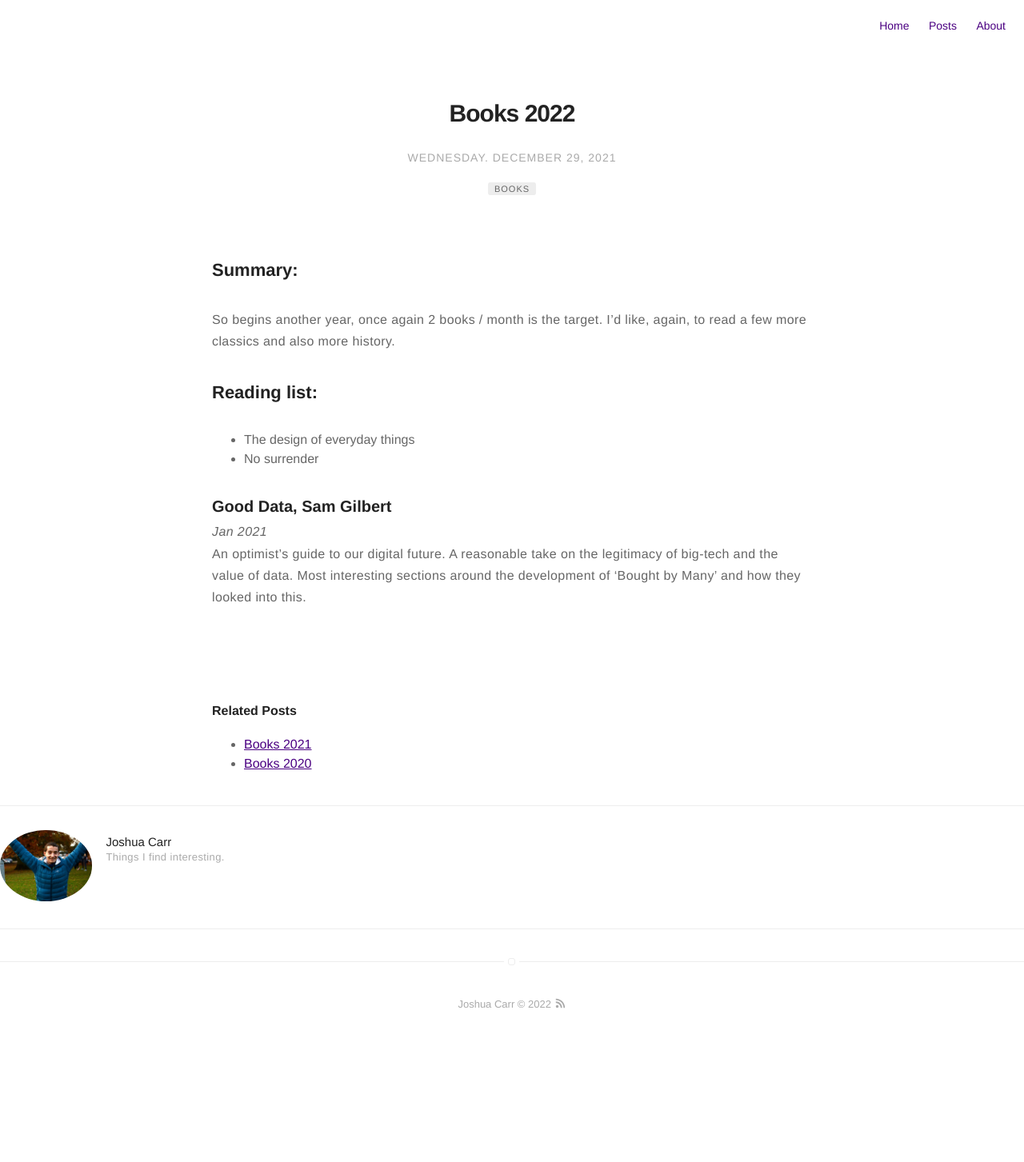
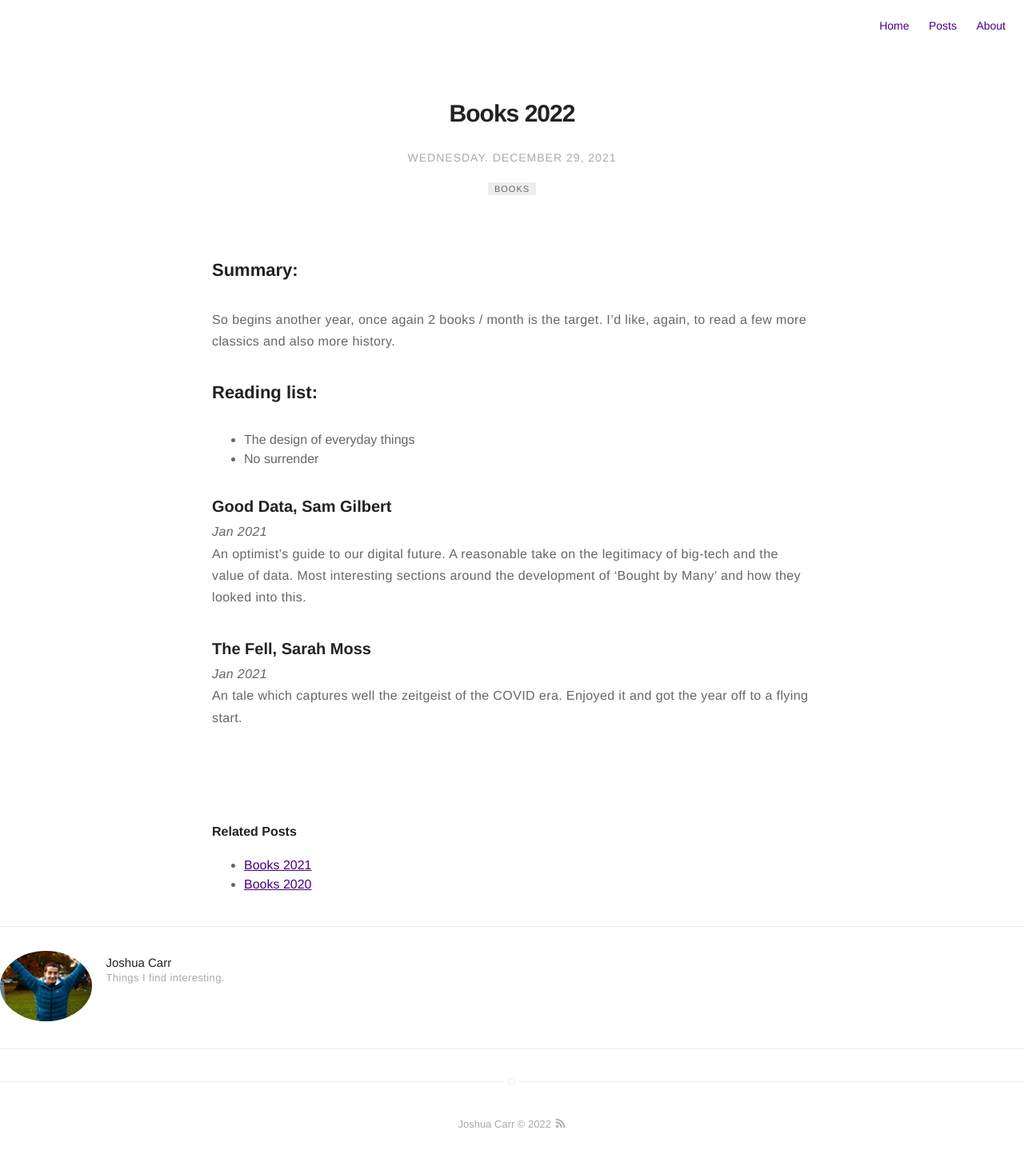
Before and after one commit to jc782/jc782.github.io, a Jekyll site: the page built from _posts/2021-12-29-Books-2022.markdown, in a window 1280 px wide. Shown: the whole page at 80% size. Built offline with Jekyll 4.4.1, drawn with Linux system fonts in a browser that asks for light colours; before the commit the page ends 1303 px from its top, so only the background shows below that.

Commit message:
+ the fell book

```diff
--- a/_posts/2021-12-29-Books-2022.markdown
+++ b/_posts/2021-12-29-Books-2022.markdown
@@ -23,3 +23,7 @@ So begins another year, once again 2 books / month is the target. I'd like, agai
 ### Good Data, Sam Gilbert
 *Jan 2021*
 An optimist's guide to our digital future. A reasonable take on the legitimacy of big-tech and the value of data. Most interesting sections around the development of 'Bought by Many' and how they looked into this.
+
+### The Fell, Sarah Moss
+*Jan 2021*
+An tale which captures well the zeitgeist of the COVID era. Enjoyed it and got the year off to a flying start.
```
